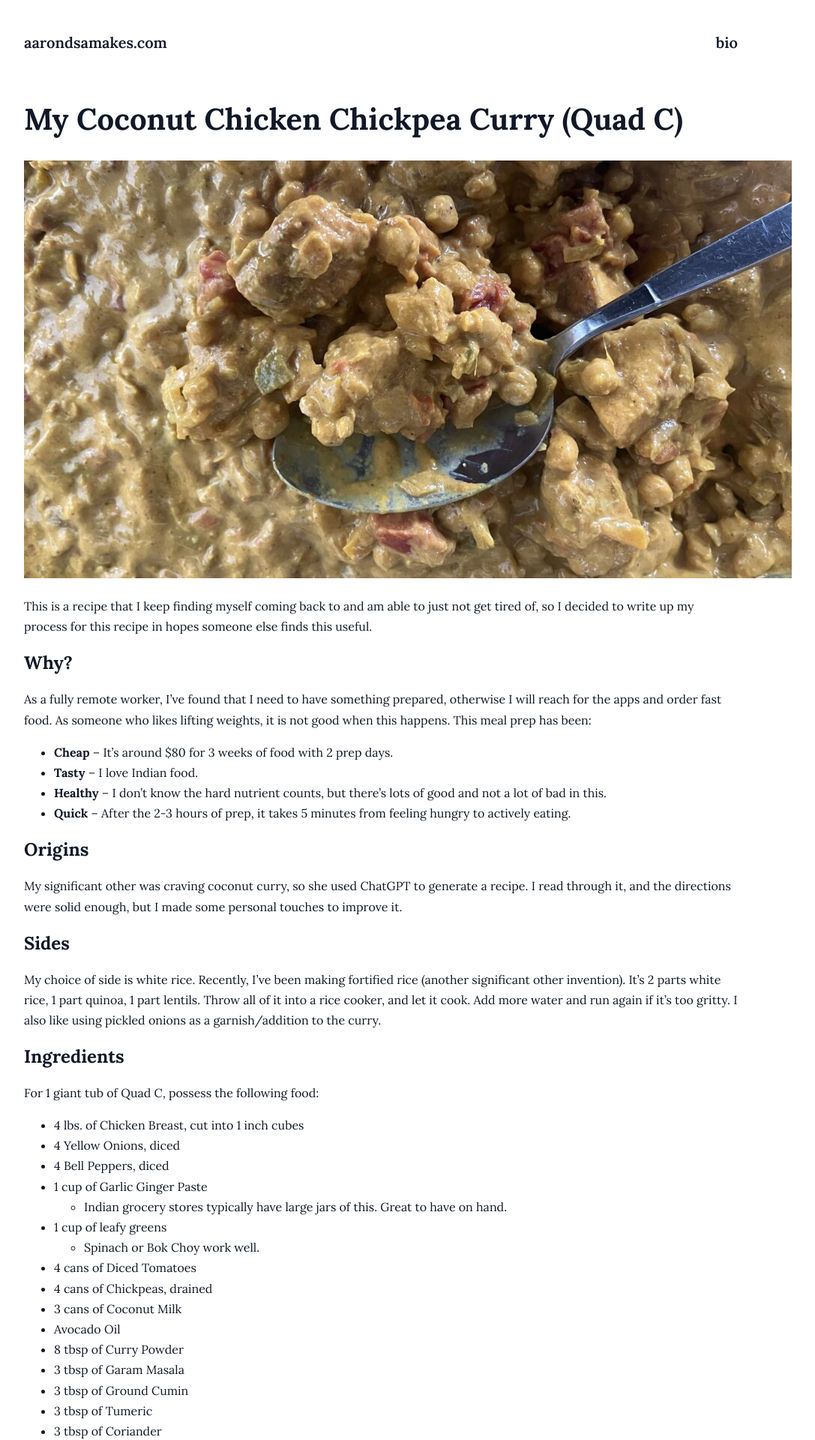
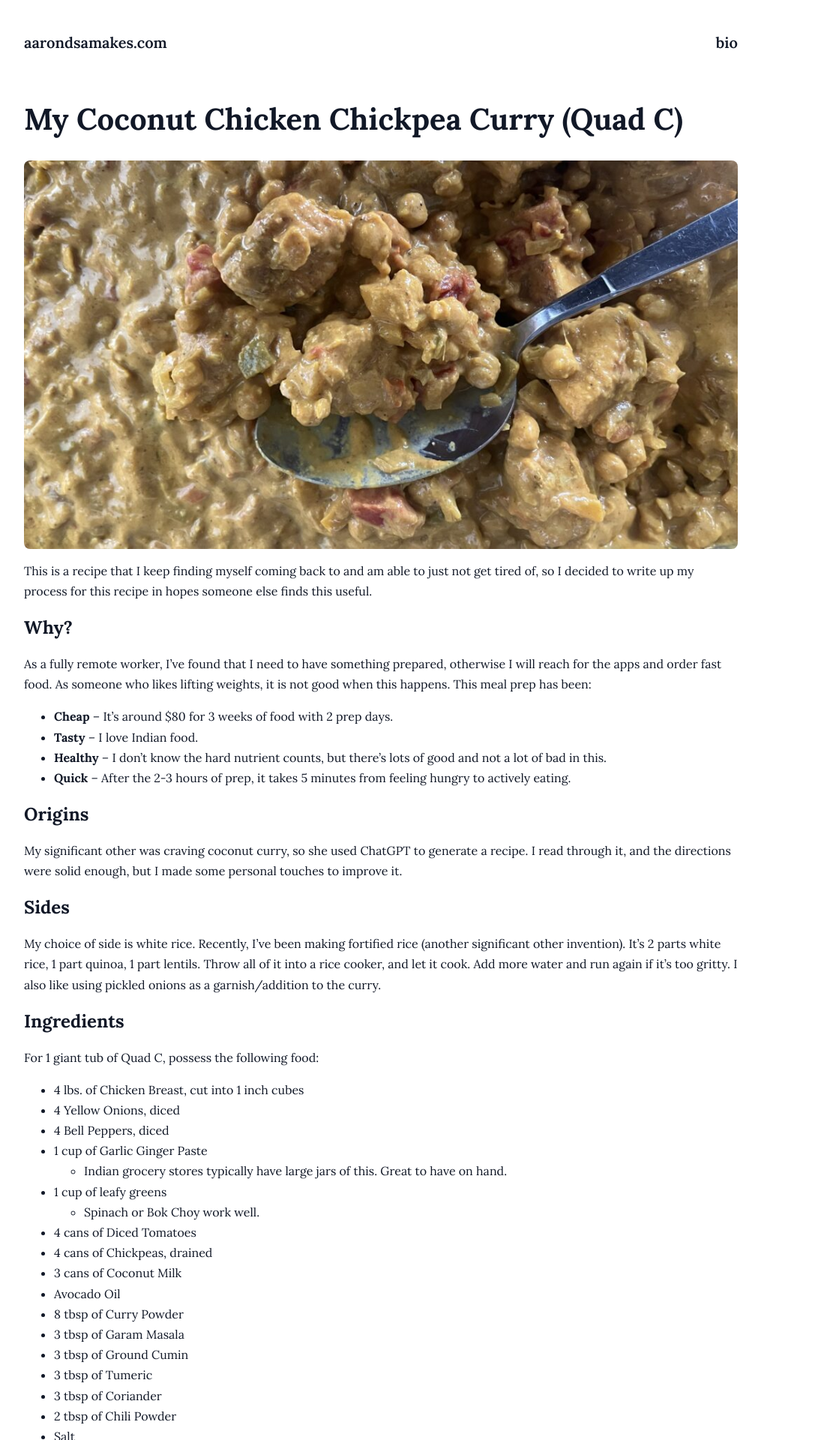
Before and after one commit to amd1250x/amd1250x.github.io, a Jekyll site: the page built from _food/my-coconut-chicken-chickpea-curry-quad-c.md, in a window 1280 px wide. Shown: the top 1920 px of the page at 75% size, without its empty margins (132-1219 px from the left). Built offline with Jekyll 4.4.1, drawn with Linux system fonts in a browser that asks for light colours.

Commit message:
Fix food image

```diff
--- a/_layouts/food.html
+++ b/_layouts/food.html
@@ -12,7 +12,7 @@
     <main class="wrap">
       <h1 class="post-title">{{ page.title }}</h1>
       {% if page.image %}
-        <img class="col-left-image" src="{{ '/assets/img/' | append: page.image | relative_url }}"/>
+        <img class="col-image" src="{{ '/assets/img/' | append: page.image | relative_url }}"/>
       {% endif %}
       {{ content }}
     </main>
```
